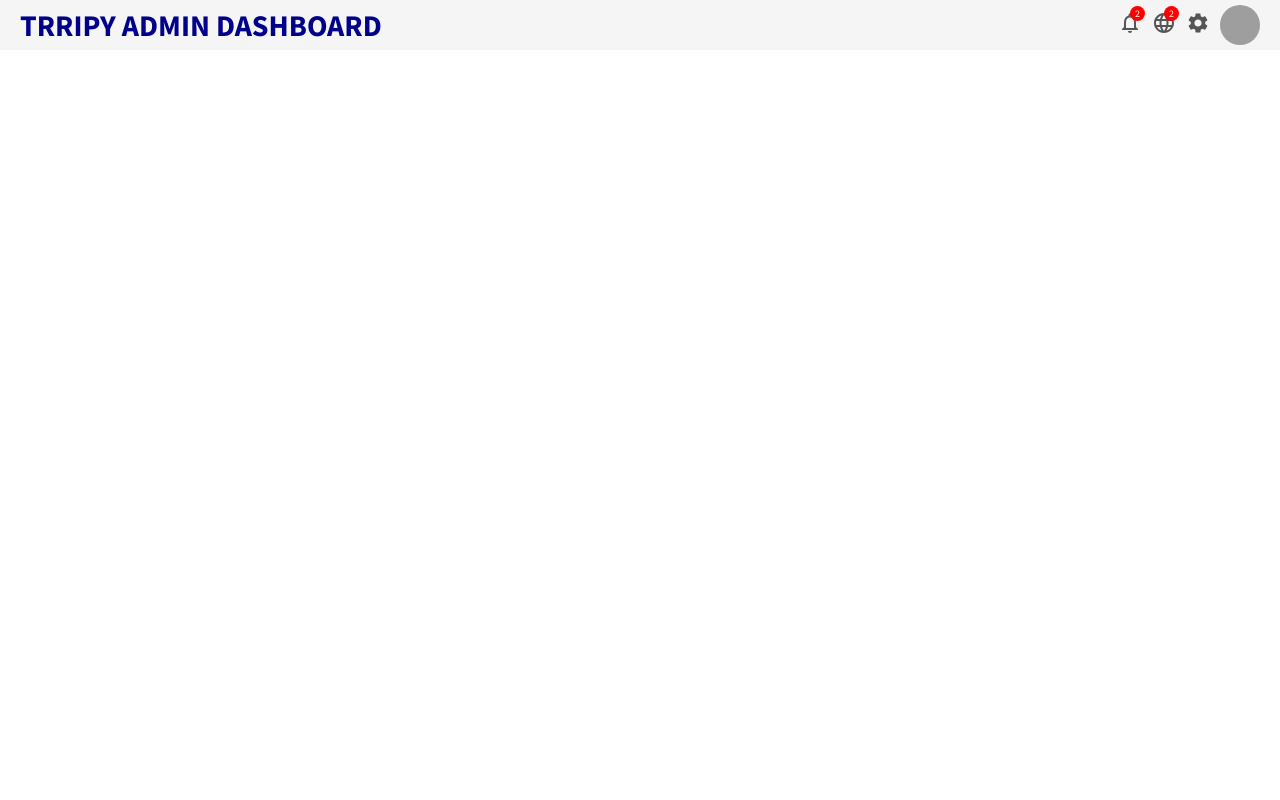
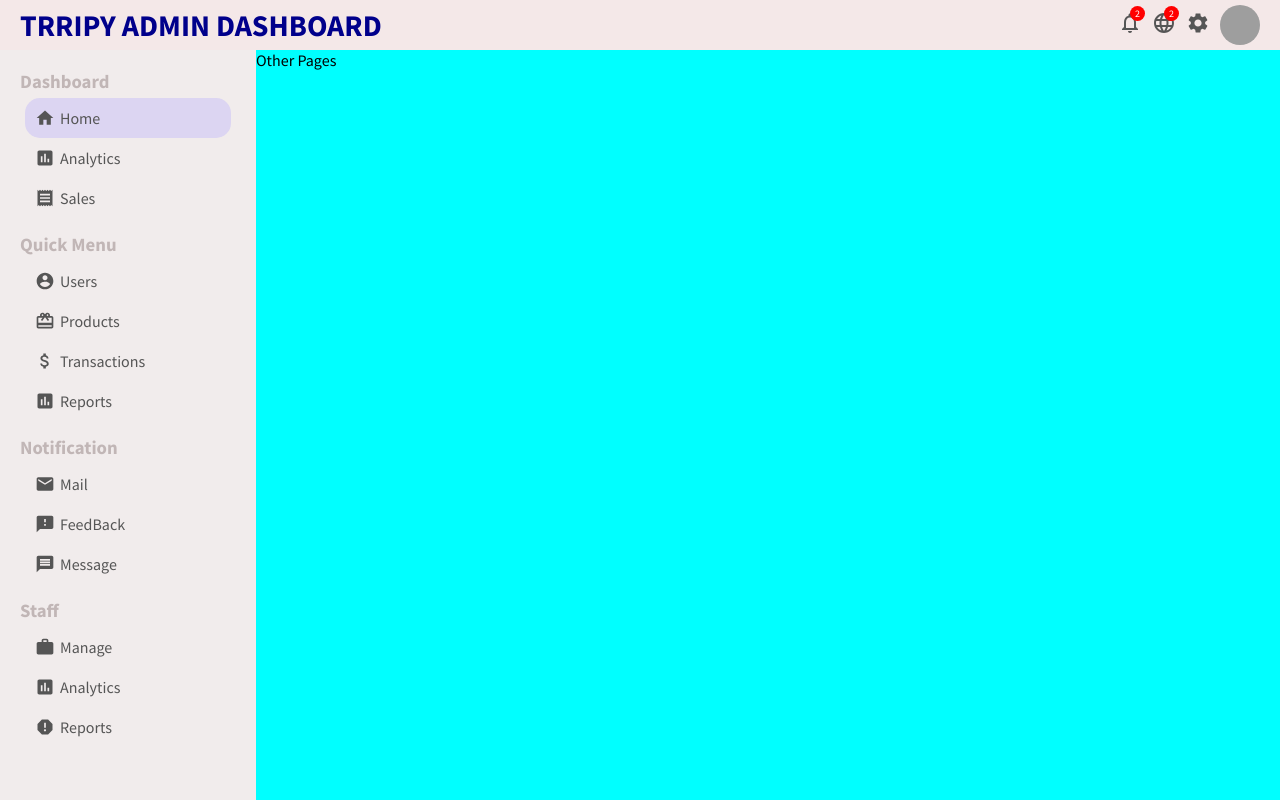
Before and after one commit to mohamedinfath99/admin-dashboard-design, a React (Create React App) app: page / in a window 1280 px wide. Built offline with nearby package versions, Linux system fonts and the light colour scheme; grey boxes are pictures that could not be loaded.

Commit message:
sidebar done & other updated file

```diff
--- a/src/App.js
+++ b/src/App.js
@@ -1,9 +1,18 @@
+import Sidebar from "./components/sidebar/Sidebar";
 import Topbar from "./components/topbar/Topbar";
+import "./app.css"
 
 function App() {
   return (
     <div className="App">
       <Topbar />
+
+      <div className="container">
+        <Sidebar />
+
+        <div className="other">Other Pages</div>
+      </div>
+
     </div>
   );
 }
--- /dev/null
+++ b/src/app.css
@@ -0,0 +1,14 @@
+
+.container{
+    display: flex;
+}
+
+.other{
+    flex: 4;
+    background-color: aqua;
+}
+
+.sidebarList{
+    list-style: none;
+    padding: 5px;
+}
--- /dev/null
+++ b/src/components/sidebar/Sidebar.css
@@ -0,0 +1,43 @@
+.sidebar{
+    flex: 1;
+    height: calc(100vh - 50px);
+    background-color: rgb(241, 236, 236);
+    position: sticky;
+    top: 50px;
+}
+
+.sidebarWarapper{
+    padding: 20px;
+    color: #555;
+}
+
+.sidebarMenu{
+    margin-bottom: 10px;
+}
+
+
+.sidebarTitle{
+    color: rgb(193, 182, 182);
+}
+
+
+.sidebarListItem{
+    padding: 10px;
+    cursor: pointer;
+    display: flex;
+    align-items: center;
+    border-radius: 15px;
+}
+
+
+.sidebarListItem.active,
+.sidebarListItem:hover{
+    background-color: rgb(220, 213, 242);
+
+}
+
+
+.sidebarIcon{
+    margin-right: 5px;
+    font-size: 20px !important;
+}
--- /dev/null
+++ b/src/components/sidebar/Sidebar.jsx
@@ -0,0 +1,112 @@
+import React from 'react'
+import "./Sidebar.css"
+import { Home, Poll, Report, Receipt, AccountCircle, Work, Redeem, AttachMoney, Assessment, Mail, Message, Feedback } from '@material-ui/icons';
+
+export default function Sidebar() {
+    return (
+        <div className='sidebar'>
+            <div className="sidebarWarapper">
+
+
+                <div className="sidebarMenu">
+                    <h3 className="sidebarTitle">Dashboard</h3>
+
+                    <ul className="sidebarList">
+
+                        <li className="sidebarListItem active">
+                            <Home className='sidebarIcon'/>
+                            Home
+                        </li>
+
+                        <li className="sidebarListItem">
+                            <Poll className='sidebarIcon'/>
+                            Analytics
+                        </li>
+
+                        <li className="sidebarListItem">
+                            <Receipt className='sidebarIcon'/>
+                            Sales
+                        </li>
+
+                    </ul>
+                </div>
+
+                <div className="sidebarMenu">
+                    <h3 className="sidebarTitle">Quick Menu</h3>
+
+                    <ul className="sidebarList">
+
+                        <li className="sidebarListItem">
+                            <AccountCircle className='sidebarIcon'/>
+                            Users
+                        </li>
+
+                        <li className="sidebarListItem">
+                            <Redeem className='sidebarIcon'/>
+                            Products
+                        </li>
+
+                        <li className="sidebarListItem">
+                            <AttachMoney className='sidebarIcon'/>
+                            Transactions
+                        </li>
+
+                        <li className="sidebarListItem">
+                            <Assessment className='sidebarIcon' />
+                            Reports
+                        </li>
+
+                    </ul>
+                </div>
+
+                <div className="sidebarMenu">
+                    <h3 className="sidebarTitle">Notification</h3>
+
+                    <ul className="sidebarList">
+
+                        <li className="sidebarListItem">
+                            <Mail className='sidebarIcon'/>
+                            Mail
+                        </li>
+
+                        <li className="sidebarListItem">
+                            <Feedback className='sidebarIcon'/>
+                            FeedBack
+                        </li>
+
+                        <li className="sidebarListItem">
+                            <Message className='sidebarIcon'/>
+                            Message
+                        </li>
+
+                    </ul>
+                </div>
+
+                <div className="sidebarMenu">
+                    <h3 className="sidebarTitle">Staff</h3>
+
+                    <ul className="sidebarList">
+
+                        <li className="sidebarListItem">
+                            <Work className='sidebarIcon'/>
+                            Manage
+                        </li>
+
+                        <li className="sidebarListItem">
+                            <Poll className='sidebarIcon'/>
+                            Analytics
+                        </li>
+
+                        <li className="sidebarListItem">
+                            <Report className='sidebarIcon' />
+                            Reports
+                        </li>
+
+                    </ul>
+                </div>
+
+
+            </div>
+        </div>
+    )
+}
--- a/src/components/topbar/Topbar.css
+++ b/src/components/topbar/Topbar.css
@@ -2,7 +2,7 @@
 .topbar{
     width: 100%;
     height: 50px;
-    background-color: whitesmoke;
+    background-color: rgb(244, 232, 232);
 
     position: sticky;
     top: 0;
```
